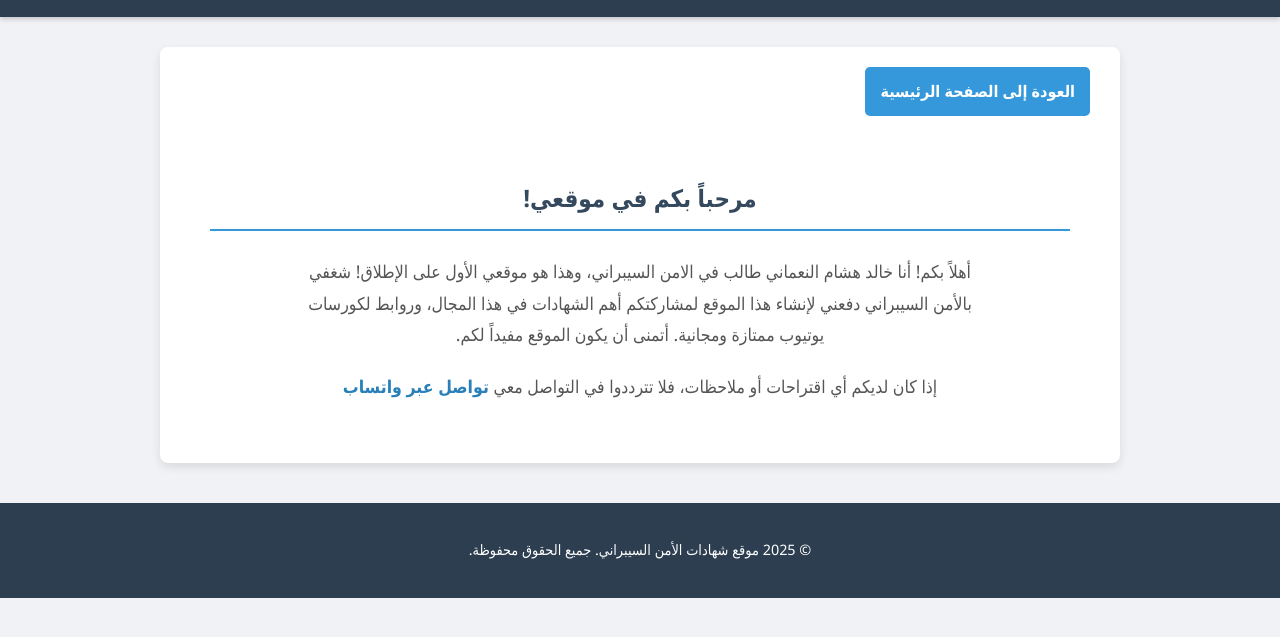
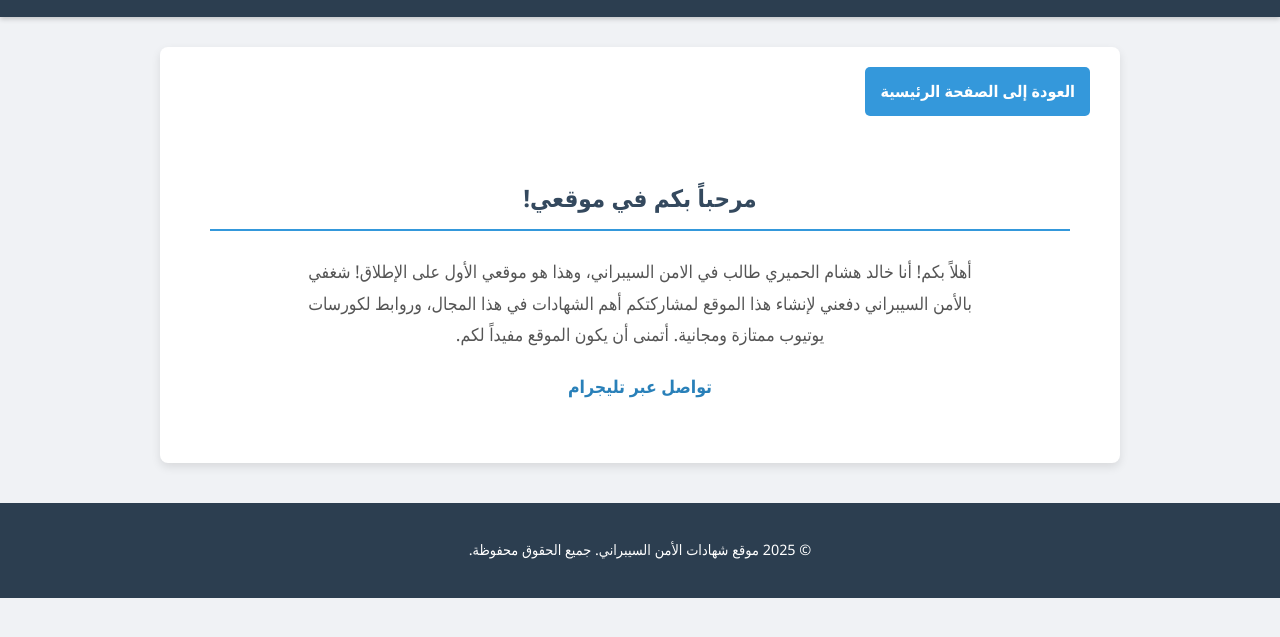
Before and after one commit to khalidhishamcs/khalidhishamcs.github.io, a plain HTML site: page about.html in a window 1280 px wide. Shown: the part 107-744 px from the top of the page. Drawn offline with Linux system fonts and the light colour scheme.

Commit message:
Update about.html

```diff
--- a/about.html
+++ b/about.html
@@ -129,15 +129,15 @@
         <div class="about-section">
             <h2>مرحباً بكم في موقعي!</h2>
             <p class="about-text">
-                أهلاً بكم! أنا خالد هشام النعماني طالب في الامن السيبراني، وهذا هو موقعي الأول على الإطلاق!
+                أهلاً بكم! أنا خالد هشام الحميري طالب في الامن السيبراني، وهذا هو موقعي الأول على الإطلاق!
                 شغفي بالأمن السيبراني دفعني لإنشاء هذا الموقع لمشاركتكم أهم الشهادات في هذا المجال،
                 وروابط لكورسات يوتيوب ممتازة ومجانية.
                 أتمنى أن يكون الموقع مفيداً لكم.
 
 <p class="about-text">
-    إذا كان لديكم أي اقتراحات أو ملاحظات، فلا تترددوا في التواصل معي
-    <a href="https://wa.me/967739764955" target="_blank">تواصل عبر واتساب</a>
+    <a href="https://t.me/Kh_cyber" target="_blank">تواصل عبر تليجرام</a>
 </p>
+
 
         </div>
     </div>
```
